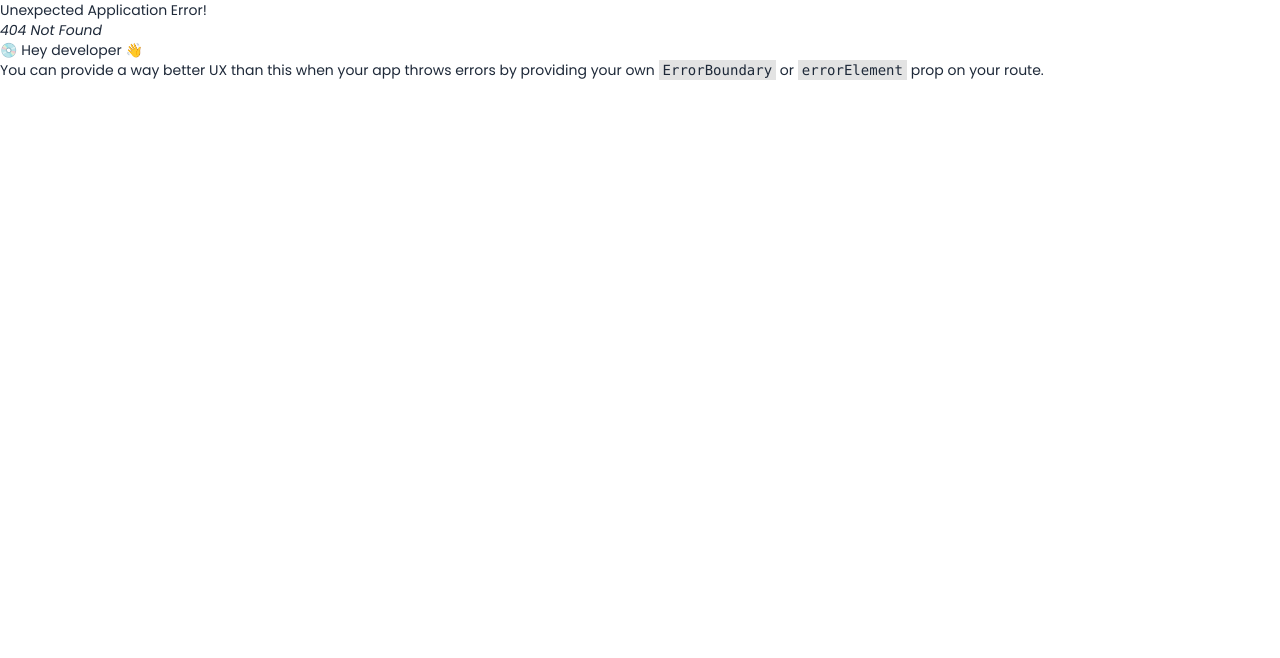
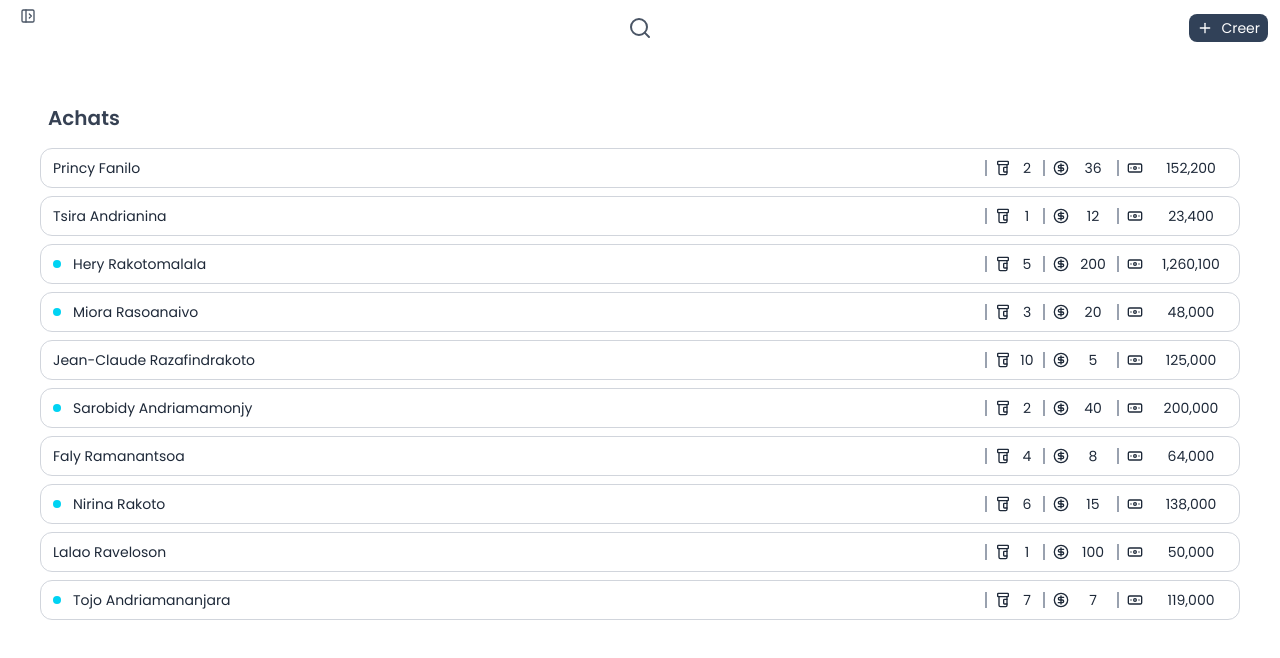
Before and after one commit to Fanilo-rgb/magapp, a React (Vite) app in the folder client/: page /sales in a window 1280 px wide. Before the commit this address had no page. Shown: the top 658 px of the page. Built offline with nearby package versions, Linux system fonts and the light colour scheme.

Commit message:
Add SalesPage and SalesList components with routing and sales data display

```diff
--- a/client/src/pages/ProductPage.tsx
+++ b/client/src/features/products/ProductPage.tsx
@@ -1,5 +1,5 @@
-import ProductList from "../features/products/components/ProductList.tsx";
-import Button from "../shared/components/buttons/Button.tsx";
+import ProductList from "./components/ProductList.tsx";
+import Button from "../../shared/components/buttons/Button.tsx";
 import {useNavigate} from "react-router-dom";
 
 const ProductPage = () => {
--- /dev/null
+++ b/client/src/features/sales/SalesPage.tsx
@@ -0,0 +1,12 @@
+import SalesList from "./components/SalesList.tsx";
+
+const SalesPage = () => {
+  return (
+    <div className="h-full px-2 sm:p-10 pt-2 flex gap-2">
+      <div className="w-full">
+        <SalesList/>
+      </div>
+    </div>
+  )
+}
+export default SalesPage
--- /dev/null
+++ b/client/src/features/sales/components/SalesList.tsx
@@ -0,0 +1,94 @@
+import SaleItem from "../widget/SaleItem.tsx";
+import Button from "../../../shared/components/buttons/Button.tsx";
+
+const sales = [
+  {
+    id: 1,
+    isCustomer: false,
+    name: "Princy Fanilo",
+    products: { quantity: 2, bv: 36, totalPrice: 152200 },
+    createdAt: new Date("2024-03-15T09:12:00")
+  },
+  {
+    id: 2,
+    isCustomer: false,
+    name: "Tsira Andrianina",
+    products: { quantity: 1, bv: 12, totalPrice: 23400 },
+    createdAt: new Date("2023-11-02T14:45:00")
+  },
+  {
+    id: 3,
+    isCustomer: true,
+    name: "Hery Rakotomalala",
+    products: { quantity: 5, bv: 200, totalPrice: 1260100 },
+    createdAt: new Date("2025-01-19T08:05:00")
+  },
+  {
+    id: 4,
+    isCustomer: true,
+    name: "Miora Rasoanaivo",
+    products: { quantity: 3, bv: 20, totalPrice: 48000 },
+    createdAt: new Date("2024-07-30T18:22:00")
+  },
+  {
+    id: 5,
+    isCustomer: false,
+    name: "Jean-Claude Razafindrakoto",
+    products: { quantity: 10, bv: 5, totalPrice: 125000 },
+    createdAt: new Date("2023-05-06T11:50:00")
+  },
+  {
+    id: 6,
+    isCustomer: true,
+    name: "Sarobidy Andriamamonjy",
+    products: { quantity: 2, bv: 40, totalPrice: 200000 },
+    createdAt: new Date("2025-06-04T20:10:00")
+  },
+  {
+    id: 7,
+    isCustomer: false,
+    name: "Faly Ramanantsoa",
+    products: { quantity: 4, bv: 8, totalPrice: 64000 },
+    createdAt: new Date("2024-12-12T07:30:00")
+  },
+  {
+    id: 8,
+    isCustomer: true,
+    name: "Nirina Rakoto",
+    products: { quantity: 6, bv: 15, totalPrice: 138000 },
+    createdAt: new Date("2023-09-21T13:05:00")
+  },
+  {
+    id: 9,
+    isCustomer: false,
+    name: "Lalao Raveloson",
+    products: { quantity: 1, bv: 100, totalPrice: 50000 },
+    createdAt: new Date("2025-03-27T16:40:00")
+  },
+  {
+    id: 10,
+    isCustomer: true,
+    name: "Tojo Andriamananjara",
+    products: { quantity: 7, bv: 7, totalPrice: 119000 },
+    createdAt: new Date("2024-05-01T10:00:00")
+  }
+];
+
+const SalesList = () => {
+  return (
+    <div className="flex flex-col">
+      <div className="p-2">
+        <h2>Achats</h2>
+        <div>
+          <Button/>
+        </div>
+      </div>
+      <div className="flex flex-col gap-2">
+        {sales.map(sale => (
+          <SaleItem data={sale}/>
+        ))}
+      </div>
+    </div>
+  )
+}
+export default SalesList
--- a/client/src/features/sidebar/components/Sidebar.tsx
+++ b/client/src/features/sidebar/components/Sidebar.tsx
@@ -43,6 +43,12 @@ const Sidebar = () => {
           >
             Products
           </div>
+          <div
+            onClick={() => handleClick("/sales")}
+            className="p-2 bg-transparent hover:bg-black/10 rounded-lg cursor-pointer transition font-semibold text-gray-600"
+          >
+            Achats
+          </div>
         </div>
 
       </div>
--- a/client/src/index.css
+++ b/client/src/index.css
@@ -17,6 +17,10 @@
 
     hr {
         @apply border-gray-300 my-2
+    }
+
+    h2 {
+        @apply text-xl font-semibold text-gray-700
     }
 }
 
--- a/client/src/pages/MainPage.tsx
+++ b/client/src/pages/MainPage.tsx
@@ -1,6 +1,5 @@
 import SaleWidget from "../features/sales/widget/SaleWidget.tsx";
 import MembershipWidget from "../features/applications/widget/MembershipWidget.tsx";
-import Hello from "../shared/widgets/fun/Hello.tsx";
 import PatientWidget from "../features/patients/widget/PatientWidget.tsx";
 
 const MainPage = () => {
@@ -8,7 +7,6 @@ const MainPage = () => {
   return (
     <div className="h-full px-2 sm:px-0 pt-2 sm:pt-10">
       <div className="flex flex-col gap-10 pb-10">
-        <Hello/>
         <SaleWidget/>
         <MembershipWidget/>
         <PatientWidget/>
--- a/client/src/routes/routes.ts
+++ b/client/src/routes/routes.ts
@@ -1,14 +1,16 @@
 import {createBrowserRouter} from "react-router-dom";
 import RootLayout from "../layouts/RootLayout.tsx";
 import MainPage from "../pages/MainPage.tsx";
-import ProductPage from "../pages/ProductPage.tsx";
+import ProductPage from "../features/products/ProductPage.tsx";
+import SalesPage from "../features/sales/SalesPage.tsx";
 
 const router = createBrowserRouter([
   {
     path: "/", Component: RootLayout,
     children: [
       { index: true, Component: MainPage },
-      { path: "products", Component: ProductPage }
+      { path: "products", Component: ProductPage },
+      { path: "sales", Component: SalesPage },
     ]
   }
 ])
--- a/client/src/shared/widgets/fun/Hello.tsx
+++ /dev/null
@@ -1,8 +0,0 @@
-const Hello = () => {
-  return (
-    <div className="mx-auto text-3xl font-semibold tracking-wide my-10 select-none">
-      Hello 😉
-    </div>
-  )
-}
-export default Hello
```
Also changed, not shown: 1 other file (tests, documents, lock files or other folders).
